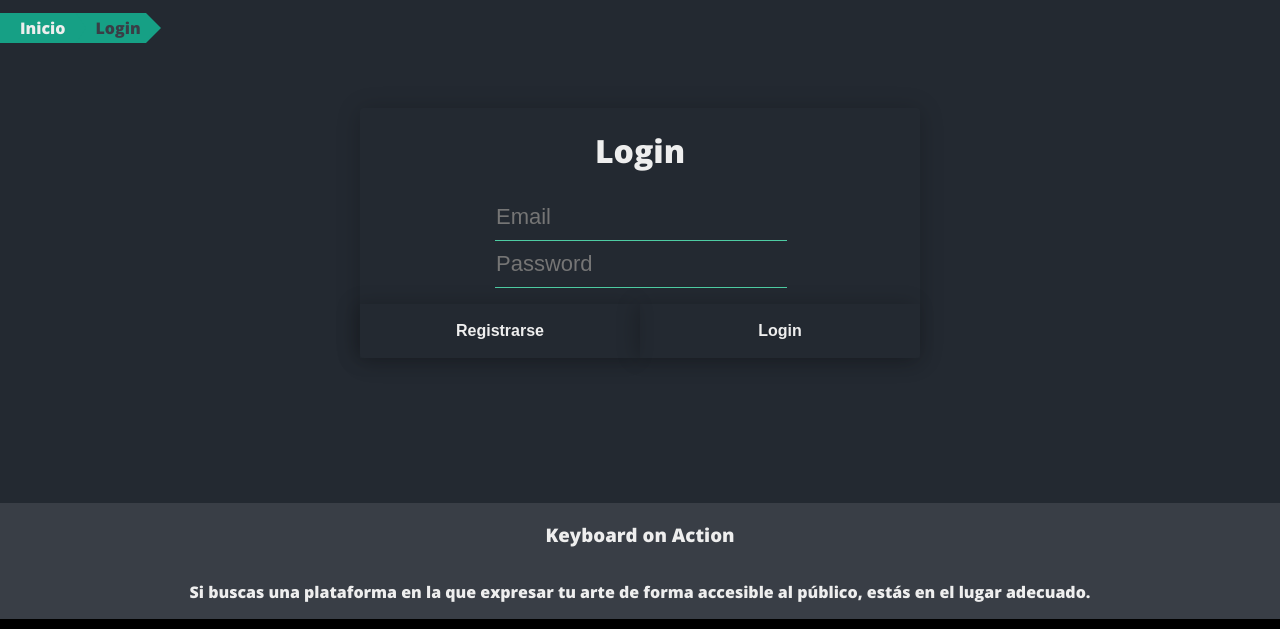
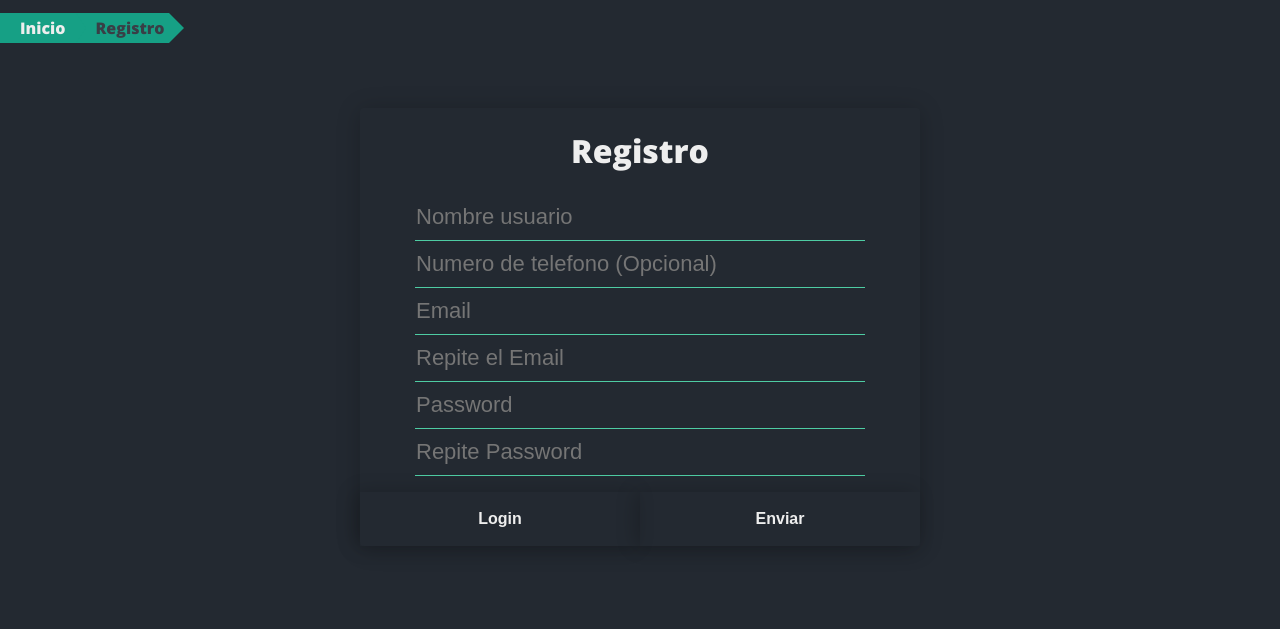
Before and after one commit to davidmacar/keyboard-on-action, a plain HTML site: page paginas/usuarios/registro.html in a window 1280 px wide. Shown: the part 147-776 px from the top of the page. Drawn offline with nearby package versions, Linux system fonts and the light colour scheme.

Commit message:
paginas registro y login

```diff
--- a/paginas/login/login.html
+++ b/paginas/usuarios/registro.html
@@ -26,7 +26,7 @@
 		</div>
 		<div id="perfil_usuario">
 			<img id= "imagen_usuario" src="/imagenes/usuario.png" width="50" height="50" alt="Logo de la plataforma">
-			<a href="/paginas/login/login.html"> Iniciar sesion</a>
+			<a href="/paginas/usuarios/login.html"> Iniciar sesion</a>
 		</div>
 
 		<ul id="navVar">
@@ -37,23 +37,23 @@
 	<!--Breadcrumbs-->
 	<div class="breadcrumb">
 		<a href="/index.html">Inicio</a>
-		<a>Login</a>
+		<a>Registro</a>
 	</div>
 
 	<!--Login-->
 	<form class="login-formulario" action="">
-		<h1>Login</h1>
+		<h1>Registro</h1>
 		<div class="datos">
-			<div class="entrada-login">
-				<input type="email" placeholder="Email" >
-			</div>
-			<div class="entrada-login">
-				<input type="password" placeholder="Password">
-			</div>
+			<input id="userame" type="username" placeholder="Nombre usuario">
+			<input id="telefono" type="number" placeholder="Numero de telefono (Opcional)">
+			<input id="email" type="email" placeholder="Email">
+			<input id="email2" type="email" placeholder="Repite el Email">
+			<input id="password" type="password" placeholder="Password">
+			<input id="password2" type="password" placeholder="Repite Password">
 		</div>
 		<div class="botones">
-			<button>Registrarse</button>
-			<button>Login</button>
+			<button type="button" onclick="window.location.href = '/paginas/usuarios/login.html'">Login</button>
+			<button type="submit">Enviar</button>
 		</div>
 	</form>
 
--- a/style.css
+++ b/style.css
@@ -436,18 +436,24 @@ footer{
     box-shadow: 0 2px 25px rgba(0, 0, 0, 0.2);
 }
 
+.datos{
+    display: flex;
+    flex-direction: column;
+    justify-content: center;
+    align-items: center;
+    width: 80%;
+}
+
 .datos input {
+    width: 100%;
     font-size: 22px;
-    display: block;
-    width: 100%;
     padding: 10px 1px;
     border: 0;
     border-bottom: 1px solid #4ecca3;
     outline: none;
-    -webkit-transition: all .2s;
-    transition: all .2s;
     background: none;
     color: #eeeeee;
+
 }
 
 ::-ms-reveal {
@@ -478,3 +484,30 @@ footer{
 .botones button:hover{
     background-color: rgb(78, 204, 163, 0.5);
 }
+
+/*Codigo para los rellenados del autocompletado del input*/
+input:-webkit-autofill,
+input:-webkit-autofill:hover,
+input:-webkit-autofill:focus,
+textarea:-webkit-autofill,
+textarea:-webkit-autofill:hover,
+textarea:-webkit-autofill:focus,
+select:-webkit-autofill,
+select:-webkit-autofill:hover,
+select:-webkit-autofill:focus {
+
+  -webkit-text-fill-color: #eeeeee;
+  -webkit-box-shadow: 0 0 0px 1000px #232931 inset;
+}
+
+/* Chrome, Safari, Edge, Opera */
+input::-webkit-outer-spin-button,
+input::-webkit-inner-spin-button {
+  -webkit-appearance: none;
+  margin: 0;
+}
+
+/* Firefox */
+input[type=number] {
+    -moz-appearance: textfield;
+}
```
Also changed, not shown: index.html (+1 -1 lines), paginas/usuarios/login.html (added, +69 -0 lines).
